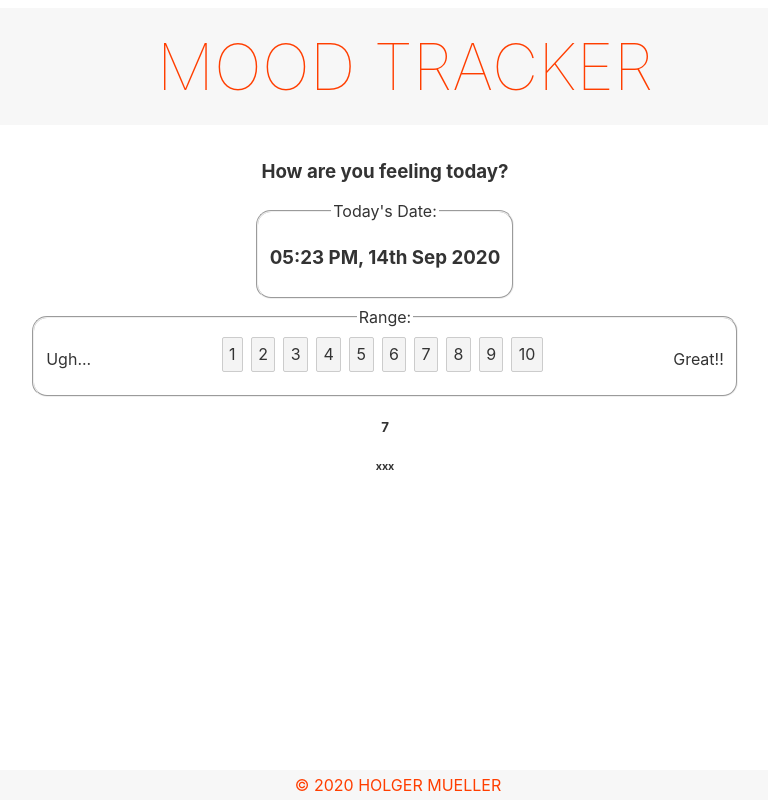
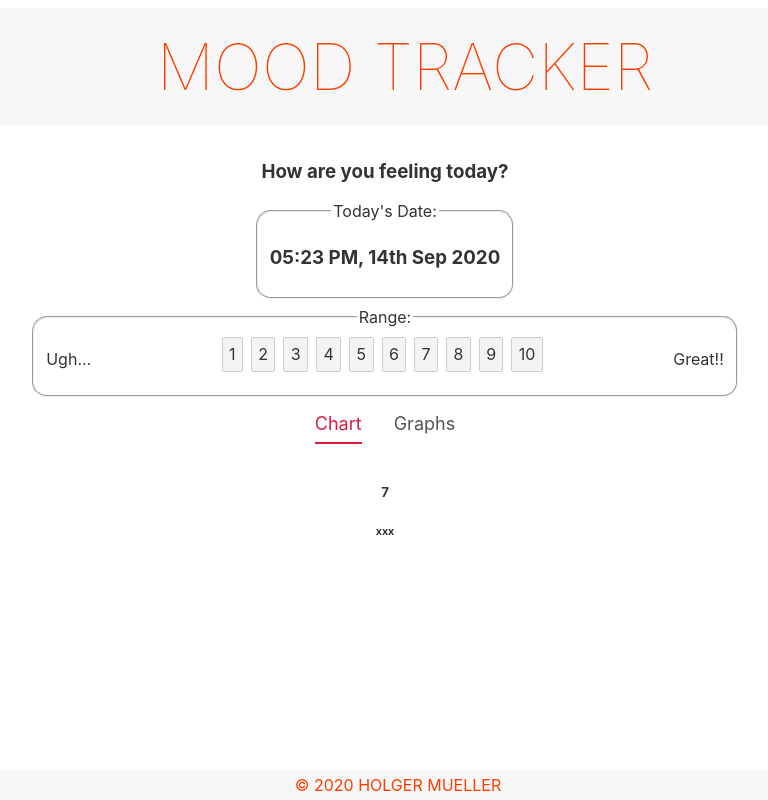
Before and after one commit to Holgermueller/mood-tracker, a Svelte app: page / in a window 1280 px wide. Shown: the top 800 px of the page, without its empty margins (255-1023 px from the left). Built offline with nearby package versions, Linux system fonts and the light colour scheme.

Commit message:
got tabs working

```diff
--- a/src/App.svelte
+++ b/src/App.svelte
@@ -4,6 +4,16 @@
   import TodaysDate from "./components/TodaysDate.svelte";
   import MoodRange from "./components/MoodRange.svelte";
   import Chart from "./components/Chart.svelte";
+  import Graphs from "./components/Graphs.svelte";
+  import Tabs from "./shared/Tabs.svelte";
+
+  let items = ["Chart", "Graphs"];
+  let activeItem = "Chart";
+  const tabChange = (e) => (activeItem = e.detail);
+
+  const handleAdd = () => {
+    activeItem = "Chart";
+  };
 </script>
 
 <style>
@@ -27,7 +37,12 @@
   <TodaysDate />
   <MoodRange />
 
-  <Chart />
+  <Tabs {activeItem} {items} on:tabChange={tabChange} />
+  {#if activeItem === 'Chart'}
+    <Chart />
+  {:else if activeItem === 'Graphs'}
+    <Graphs on:add={handleAdd} />
+  {/if}
 </main>
 
 <Footer />
--- /dev/null
+++ b/src/components/Graphs.svelte
@@ -0,0 +1 @@
+<h1>Graphs for ranges will appear here.</h1>
--- /dev/null
+++ b/src/shared/Tabs.svelte
@@ -0,0 +1,40 @@
+<script>
+  import { createEventDispatcher } from "svelte";
+  let dispatch = createEventDispatcher();
+
+  export let items;
+  export let activeItem;
+</script>
+
+<style>
+  .tabs {
+    margin-bottom: 40px;
+  }
+  ul {
+    display: flex;
+    justify-content: center;
+    padding: 0;
+    list-style-type: none;
+  }
+  li {
+    margin: 0 16px;
+    font-size: 18px;
+    color: #555;
+    cursor: pointer;
+  }
+  .active {
+    color: #d91b42;
+    border-bottom: 2px solid #d91b42;
+    padding-bottom: 8px;
+  }
+</style>
+
+<div class="tabs">
+  <ul>
+    {#each items as item}
+      <li on:click={() => dispatch('tabChange', item)}>
+        <div class:active={item === activeItem}>{item}</div>
+      </li>
+    {/each}
+  </ul>
+</div>
```
